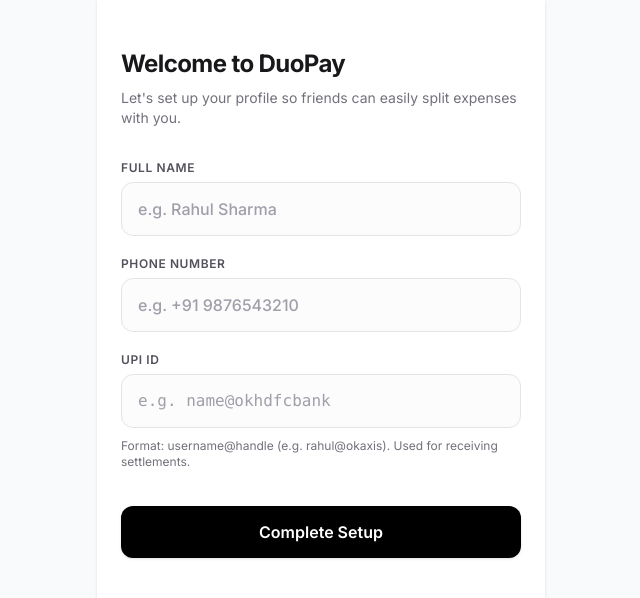
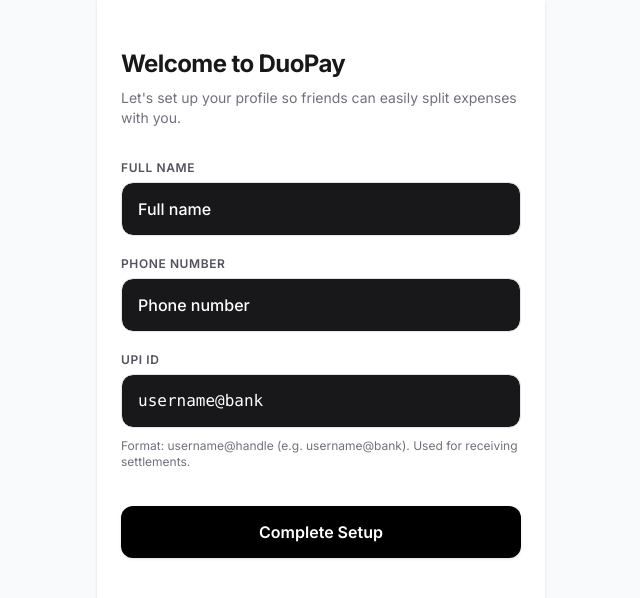
Before and after one commit to duokarmaprojects/duopay, a Next.js app: page /setup-profile in a window 1280 px wide. Shown: the top 598 px of the page, without its empty margins (319-959 px from the left). Built offline with nearby package versions, Linux system fonts and the light colour scheme; no server answers; the database is empty; sample sign-in values are in the browser's storage.

Commit message:
fix(ui): prevent white browser autofill, persist login inputs across refresh, remove demo placeholders and arrow symbol

```diff
--- a/src/app/globals.css
+++ b/src/app/globals.css
@@ -75,14 +75,38 @@
 
 /* Base input overrides for Dark Mode */
 .dark input[type="text"],
+.dark input[type="tel"],
 .dark input[type="number"],
 .dark input[type="password"],
 .dark input[type="email"] {
-  background-color: var(--color-gray-50) !important;
-  color: var(--color-gray-900) !important;
-  border-color: var(--color-gray-200) !important;
+  color-scheme: dark;
 }
 
 .dark input::placeholder {
   color: var(--color-gray-400) !important;
 }
+
+/* Chrome/Safari/Edge autofill override for dark mode */
+input:-webkit-autofill,
+input:-webkit-autofill:hover,
+input:-webkit-autofill:focus,
+input:-webkit-autofill:active {
+  -webkit-box-shadow: 0 0 0 1000px #18181b inset !important;
+  box-shadow: 0 0 0 1000px #18181b inset !important;
+  -webkit-text-fill-color: #ffffff !important;
+  caret-color: #ffffff !important;
+  color-scheme: dark !important;
+  transition: background-color 5000s ease-in-out 0s;
+}
+
+.dark input:-webkit-autofill,
+.dark input:-webkit-autofill:hover,
+.dark input:-webkit-autofill:focus,
+.dark input:-webkit-autofill:active {
+  -webkit-box-shadow: 0 0 0 1000px #18181b inset !important;
+  box-shadow: 0 0 0 1000px #18181b inset !important;
+  -webkit-text-fill-color: #ffffff !important;
+  caret-color: #ffffff !important;
+  color-scheme: dark !important;
+  transition: background-color 5000s ease-in-out 0s;
+}
--- a/src/app/groups/[id]/add-member/AddMemberForm.tsx
+++ b/src/app/groups/[id]/add-member/AddMemberForm.tsx
@@ -44,7 +44,7 @@
           type="text"
           value={phoneOrUpi}
           onChange={(e) => setPhoneOrUpi(e.target.value)}
-          placeholder="+91 9876543210 or name@upi"
+          placeholder="Phone number or UPI ID"
           required
           className="w-full border border-gray-300 rounded-xl px-4 py-3 focus:outline-none focus:ring-2 focus:ring-black focus:border-transparent"
         />
--- a/src/app/login/LoginForm.tsx
+++ b/src/app/login/LoginForm.tsx
@@ -1,6 +1,6 @@
 "use client"
 
-import { useState, useTransition } from "react"
+import { useState, useEffect, useTransition } from "react"
 import Image from "next/image"
 import { InstallPwaButton } from "@/components/ui/InstallPwaButton"
 
@@ -13,6 +13,30 @@
   const [rawDigits, setRawDigits] = useState("")
   const [name, setName] = useState("")
   const [isPending, startTransition] = useTransition()
+
+  // Restore input on mount so refresh doesn't wipe out filled details
+  useEffect(() => {
+    try {
+      const savedPhone = localStorage.getItem("duopay_login_phone")
+      const savedName = localStorage.getItem("duopay_login_name")
+
+      if (savedPhone) {
+        const digits = savedPhone.replace(/\D/g, "").slice(0, 10)
+        setRawDigits(digits)
+        if (digits.length > 5) {
+          setPhoneDisplay(`${digits.slice(0, 5)} ${digits.slice(5)}`)
+        } else {
+          setPhoneDisplay(digits)
+        }
+      }
+
+      if (savedName) {
+        setName(savedName)
+      }
+    } catch {
+      // Storage unavailable in private browsing sandbox
+    }
+  }, [])
 
   const handlePhoneChange = (e: React.ChangeEvent<HTMLInputElement>) => {
     let input = e.target.value.replace(/\D/g, "")
@@ -28,12 +52,24 @@
     const digits = input.slice(0, 10)
     setRawDigits(digits)
 
+    try {
+      localStorage.setItem("duopay_login_phone", digits)
+    } catch {}
+
     // Format as 5 digits + space + 5 digits
     if (digits.length > 5) {
       setPhoneDisplay(`${digits.slice(0, 5)} ${digits.slice(5)}`)
     } else {
       setPhoneDisplay(digits)
     }
+  }
+
+  const handleNameChange = (e: React.ChangeEvent<HTMLInputElement>) => {
+    const val = e.target.value
+    setName(val)
+    try {
+      localStorage.setItem("duopay_login_name", val)
+    } catch {}
   }
 
   const handleSubmit = (e: React.FormEvent<HTMLFormElement>) => {
@@ -86,8 +122,7 @@
             Phone number
           </label>
           <div className="flex items-center w-full h-12 rounded-xl bg-zinc-900/90 border border-zinc-800/90 px-3.5 transition-all focus-within:border-zinc-500 focus-within:ring-1 focus-within:ring-zinc-500">
-            <div className="flex items-center gap-1.5 pr-3 border-r border-zinc-800 text-xs font-semibold text-zinc-300 select-none">
-              <span className="text-xs" aria-hidden="true">🇮🇳</span>
+            <div className="flex items-center pr-3 border-r border-zinc-800 text-xs font-semibold text-zinc-300 select-none">
               <span>+91</span>
             </div>
             <input
@@ -97,10 +132,15 @@
               autoComplete="tel-national"
               value={phoneDisplay}
               onChange={handlePhoneChange}
-              placeholder="98765 43210"
+              placeholder="Enter mobile number"
               required
               disabled={isPending}
-              className="flex-1 bg-transparent pl-3 text-sm font-medium text-white placeholder:text-zinc-600 focus:outline-none tracking-wider disabled:opacity-50"
+              className="flex-1 bg-transparent pl-3 text-sm font-medium text-white placeholder:text-zinc-600 focus:outline-none tracking-wider disabled:opacity-50 [color-scheme:dark]"
+              style={{
+                WebkitBoxShadow: "0 0 0 1000px #18181b inset",
+                WebkitTextFillColor: "#ffffff",
+                caretColor: "#ffffff",
+              }}
             />
           </div>
         </div>
@@ -123,10 +163,15 @@
             type="text"
             autoComplete="name"
             value={name}
-            onChange={(e) => setName(e.target.value)}
-            placeholder="Enter your name"
+            onChange={handleNameChange}
+            placeholder="Your name"
             disabled={isPending}
-            className="w-full h-12 rounded-xl bg-zinc-900/90 border border-zinc-800/90 px-3.5 text-sm font-normal text-white placeholder:text-zinc-600 transition-all focus:outline-none focus:border-zinc-500 focus:ring-1 focus:ring-zinc-500 disabled:opacity-50"
+            className="w-full h-12 rounded-xl bg-zinc-900/90 border border-zinc-800/90 px-3.5 text-sm font-normal text-white placeholder:text-zinc-600 transition-all focus:outline-none focus:border-zinc-500 focus:ring-1 focus:ring-zinc-500 disabled:opacity-50 [color-scheme:dark]"
+            style={{
+              WebkitBoxShadow: "0 0 0 1000px #18181b inset",
+              WebkitTextFillColor: "#ffffff",
+              caretColor: "#ffffff",
+            }}
           />
         </div>
 
@@ -153,7 +198,7 @@
 
         {/* 5. INSTALL BUTTON */}
         <div className="pt-2">
-          <InstallPwaButton label="↓ Install DuoPay" />
+          <InstallPwaButton label="Install DuoPay" />
         </div>
       </form>
     </div>
--- a/src/app/profile/UpiModal.tsx
+++ b/src/app/profile/UpiModal.tsx
@@ -202,7 +202,7 @@
                   type="text"
                   value={upiInput}
                   onChange={(e) => handleInputChange(e.target.value)}
-                  placeholder="e.g. moiz@upi"
+                  placeholder="username@bank"
                   className="w-full border border-gray-300 rounded-xl px-4 py-3 text-sm font-medium focus:outline-none focus:ring-2 focus:ring-black"
                 />
               </div>
--- a/src/app/setup-profile/page.tsx
+++ b/src/app/setup-profile/page.tsx
@@ -35,9 +35,14 @@
             name="name"
             type="text"
             defaultValue={user?.name && user.name !== "New User" ? user.name : ""}
-            placeholder="e.g. Rahul Sharma"
+            placeholder="Full name"
             required
-            className="w-full border border-zinc-200 dark:border-zinc-800 bg-zinc-50/50 dark:bg-zinc-900/50 rounded-xl px-4 py-3.5 text-zinc-900 dark:text-zinc-100 placeholder:text-zinc-400 dark:placeholder:text-zinc-600 focus:outline-none focus:ring-2 focus:ring-black dark:focus:ring-white transition-all text-base font-medium"
+            className="w-full border border-zinc-200 dark:border-zinc-800 bg-zinc-50/50 dark:bg-zinc-900/50 rounded-xl px-4 py-3.5 text-zinc-900 dark:text-zinc-100 placeholder:text-zinc-400 dark:placeholder:text-zinc-600 focus:outline-none focus:ring-2 focus:ring-black dark:focus:ring-white transition-all text-base font-medium [color-scheme:dark]"
+            style={{
+              WebkitBoxShadow: "0 0 0 1000px #18181b inset",
+              WebkitTextFillColor: "#ffffff",
+              caretColor: "#ffffff",
+            }}
           />
         </div>
 
@@ -51,9 +56,14 @@
             type="tel"
             defaultValue={user?.phone || ""}
             readOnly={!!user?.phone}
-            placeholder="e.g. +91 9876543210"
+            placeholder="Phone number"
             required
-            className="w-full border border-zinc-200 dark:border-zinc-800 bg-zinc-50/50 dark:bg-zinc-900/50 rounded-xl px-4 py-3.5 text-zinc-900 dark:text-zinc-100 placeholder:text-zinc-400 dark:placeholder:text-zinc-600 focus:outline-none focus:ring-2 focus:ring-black dark:focus:ring-white read-only:opacity-60 read-only:cursor-not-allowed transition-all text-base font-medium"
+            className="w-full border border-zinc-200 dark:border-zinc-800 bg-zinc-50/50 dark:bg-zinc-900/50 rounded-xl px-4 py-3.5 text-zinc-900 dark:text-zinc-100 placeholder:text-zinc-400 dark:placeholder:text-zinc-600 focus:outline-none focus:ring-2 focus:ring-black dark:focus:ring-white read-only:opacity-60 read-only:cursor-not-allowed transition-all text-base font-medium [color-scheme:dark]"
+            style={{
+              WebkitBoxShadow: "0 0 0 1000px #18181b inset",
+              WebkitTextFillColor: "#ffffff",
+              caretColor: "#ffffff",
+            }}
           />
         </div>
 
@@ -66,12 +76,17 @@
             name="upiId"
             type="text"
             defaultValue={user?.upiId || ""}
-            placeholder="e.g. name@okhdfcbank"
+            placeholder="username@bank"
             required
-            className="w-full border border-zinc-200 dark:border-zinc-800 bg-zinc-50/50 dark:bg-zinc-900/50 rounded-xl px-4 py-3.5 text-zinc-900 dark:text-zinc-100 placeholder:text-zinc-400 dark:placeholder:text-zinc-600 focus:outline-none focus:ring-2 focus:ring-black dark:focus:ring-white transition-all text-base font-medium font-mono"
+            className="w-full border border-zinc-200 dark:border-zinc-800 bg-zinc-50/50 dark:bg-zinc-900/50 rounded-xl px-4 py-3.5 text-zinc-900 dark:text-zinc-100 placeholder:text-zinc-400 dark:placeholder:text-zinc-600 focus:outline-none focus:ring-2 focus:ring-black dark:focus:ring-white transition-all text-base font-medium font-mono [color-scheme:dark]"
+            style={{
+              WebkitBoxShadow: "0 0 0 1000px #18181b inset",
+              WebkitTextFillColor: "#ffffff",
+              caretColor: "#ffffff",
+            }}
           />
           <p className="text-xs text-zinc-500 dark:text-zinc-400 mt-1">
-            Format: username@handle (e.g. rahul@okaxis). Used for receiving settlements.
+            Format: username@handle (e.g. username@bank). Used for receiving settlements.
           </p>
         </div>
 
--- a/src/lib/auth.ts
+++ b/src/lib/auth.ts
@@ -13,8 +13,8 @@
     Credentials({
       name: "Phone Number",
       credentials: {
-        phone: { label: "Phone Number", type: "text", placeholder: "e.g. 9876543210" },
-        name: { label: "Full Name", type: "text", placeholder: "e.g. Rahul" }
+        phone: { label: "Phone Number", type: "text", placeholder: "Mobile number" },
+        name: { label: "Full Name", type: "text", placeholder: "Full Name" }
       },
       async authorize(credentials) {
         if (!credentials?.phone || typeof credentials.phone !== "string") return null
```
